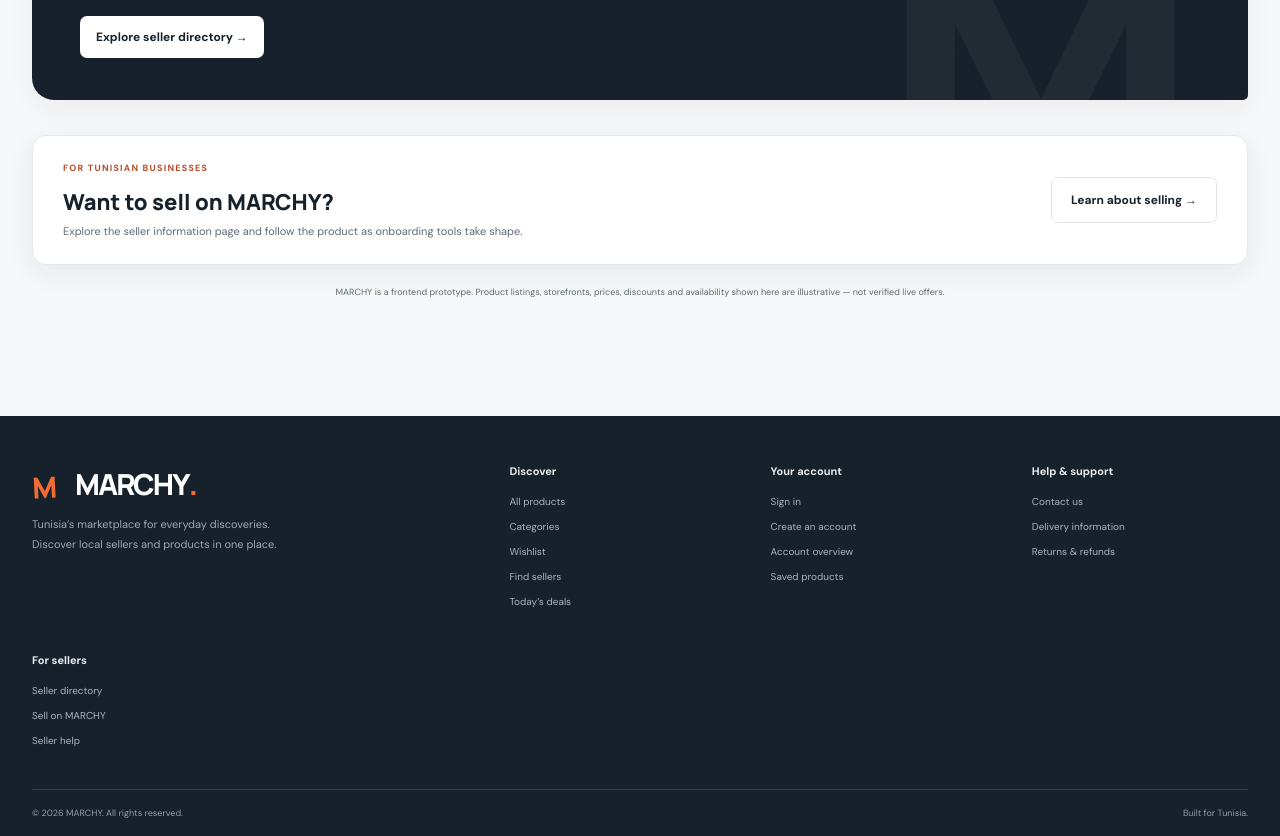
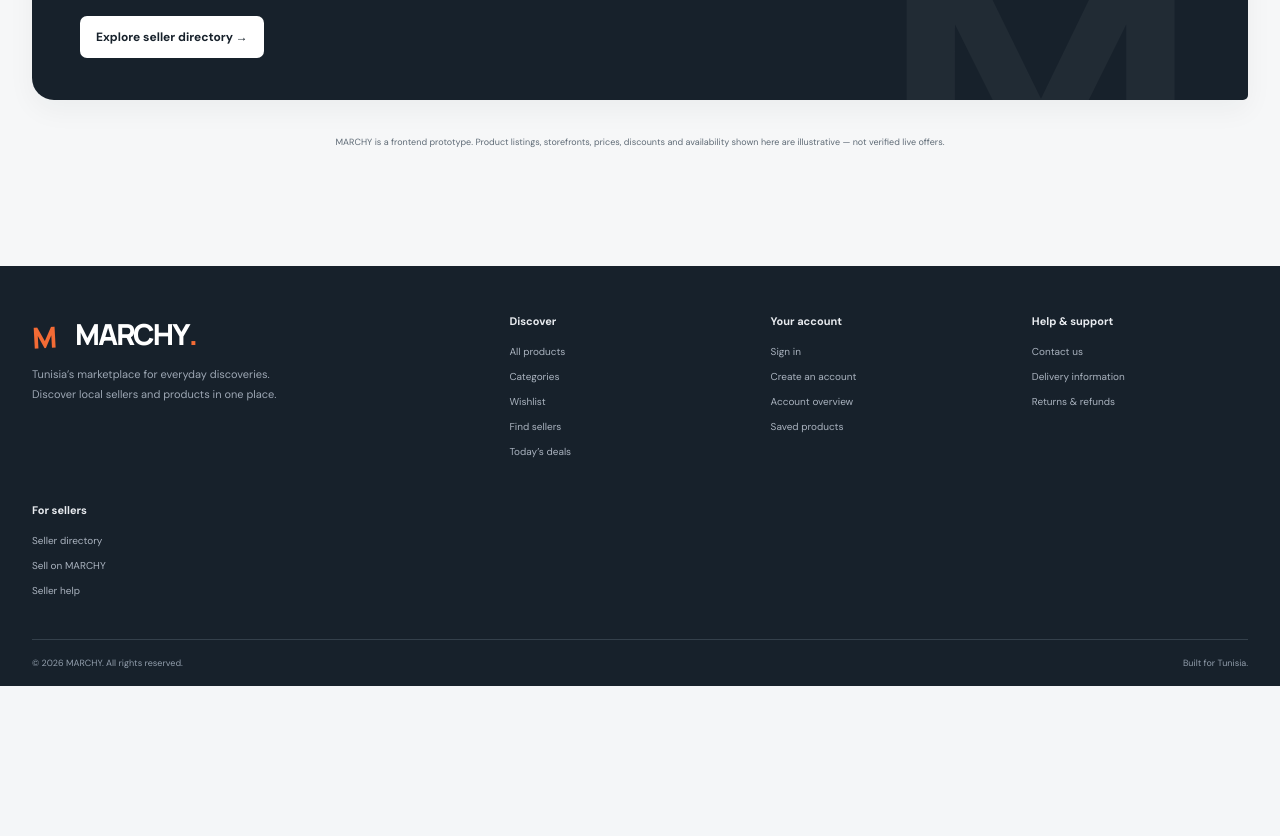
Before and after one commit to medkhalilghdamsi-dev/MARCHY, a React (Vite) app: page / in a window 1280 px wide. Shown: the part 3480-4316 px from the top of the page. After the commit the page ends 4166 px from the top, so only its background shows below. Built offline with nearby package versions, Linux system fonts and the light colour scheme.

Commit message:
Keep homepage focused on buyer discovery

```diff
--- a/src/pages/ShoppingPages.jsx
+++ b/src/pages/ShoppingPages.jsx
@@ -55,7 +55,6 @@ function Home({ addToCart, wishlist, toggleWish, language }) {
     {recentlyViewed.length>0&&<section className="section home-recently-viewed"><div className="section-heading"><div><span className="eyebrow">PICK UP WHERE YOU LEFT OFF</span><h2>Recently viewed</h2><p className="muted">Your latest product discoveries on this device.</p></div></div><div className="product-grid">{recentlyViewed.map(p=><ProductCard key={p.id} product={p} addToCart={addToCart} wished={wishlist.includes(p.id)} toggleWish={toggleWish} language={language}/>)}</div></section>}
     <section className="section home-deals-section"><div className="section-heading"><div><span className="eyebrow">PRICE COMPARISON</span><h2>Listings with sample discounts</h2><p className="muted">Previous prices are illustrative and must be confirmed with the seller.</p></div><Link to="/search?deal=true" className="text-link">See all deals →</Link></div><div className="product-grid">{deals.map(p=><ProductCard key={p.id} product={p} addToCart={addToCart} wished={wishlist.includes(p.id)} toggleWish={toggleWish} language={language}/>)}</div></section>
     <section className="home-seller-banner"><div><span className="eyebrow">DISCOVER THE PEOPLE BEHIND THE PRODUCTS</span><h2>Find a storefront.<br/><em>Explore what they offer.</em></h2><p>Explore illustrative shop profiles and the products listed in each storefront.</p><Link to="/sellers" className="light-btn">Explore seller directory →</Link></div><div className="seller-banner-stats"><b>{sellers.length}</b><span>sample storefronts</span><b>{populatedCategories.length}</b><span>categories with listings</span></div></section>
-    <section className="home-seller-cta"><div><span className="eyebrow">FOR TUNISIAN BUSINESSES</span><h2>Want to sell on MARCHY?</h2><p>Explore the seller information page and follow the product as onboarding tools take shape.</p></div><Link to="/sell" className="outline-btn">Learn about selling →</Link></section>
     <p className="catalogue-note">MARCHY is a frontend prototype. Product listings, storefronts, prices, discounts and availability shown here are illustrative — not verified live offers.</p>
   </main>,language)
 }
```
